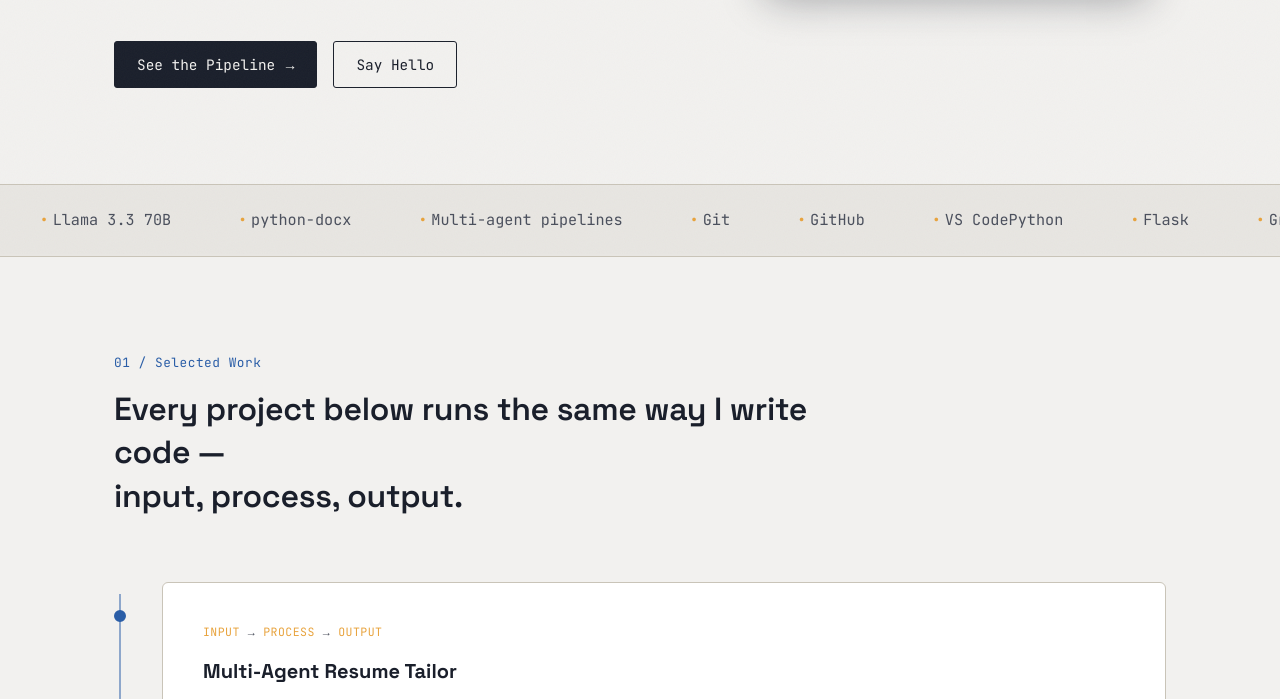
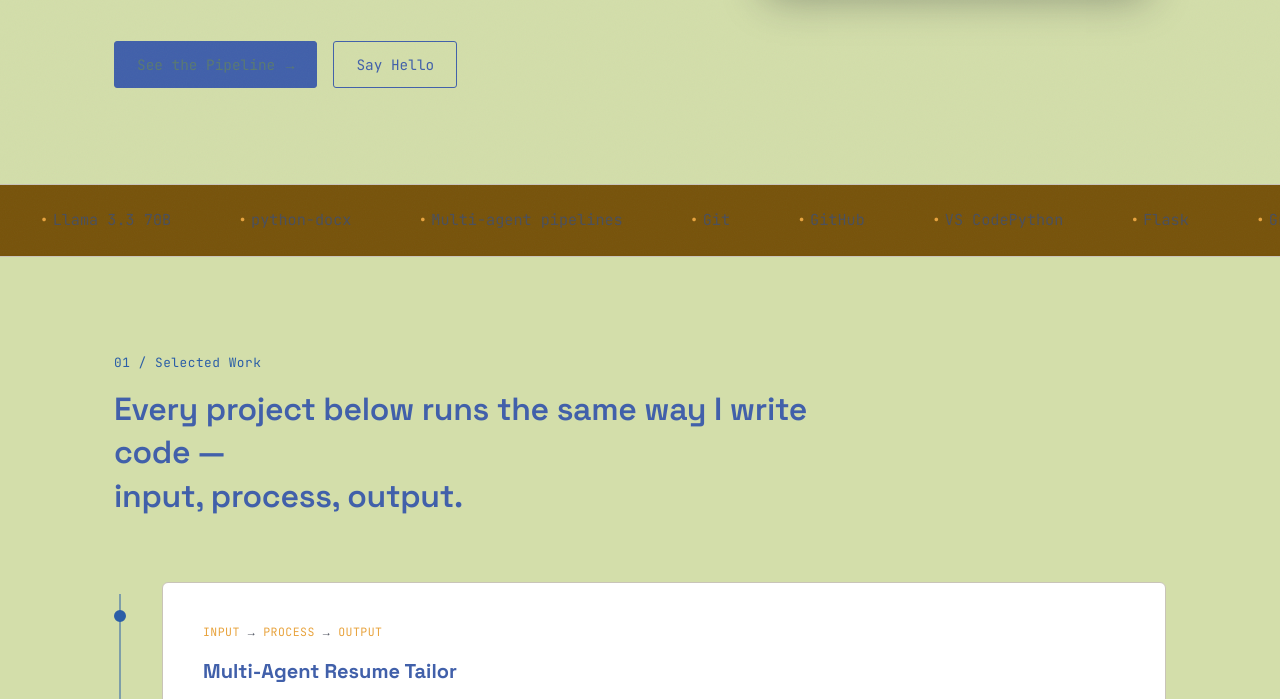
Before and after one commit to WaleedZafar9/waleedzafar9.github.io, a plain HTML site: page index.html in a window 1280 px wide. Shown: the part 546-1245 px from the top of the page. Drawn offline with Linux system fonts and the light colour scheme.

Commit message:
Add portfolio site

```diff
--- a/style.css
+++ b/style.css
@@ -1,8 +1,8 @@
 /* ===== TOKENS ===== */
   :root {
-  --paper: #F2F1EF;
-  --paper-dim: #E8E6E2;
-  --ink: #1A1F2B;
+  --paper: #85a5115b;
+  --paper-dim: #77530b;
+  --ink: #4160aa;
   --ink-soft: #4A4F5C;
   --signal: #2B5EA7;
   --signal-dim: #DCE6F2;
```
